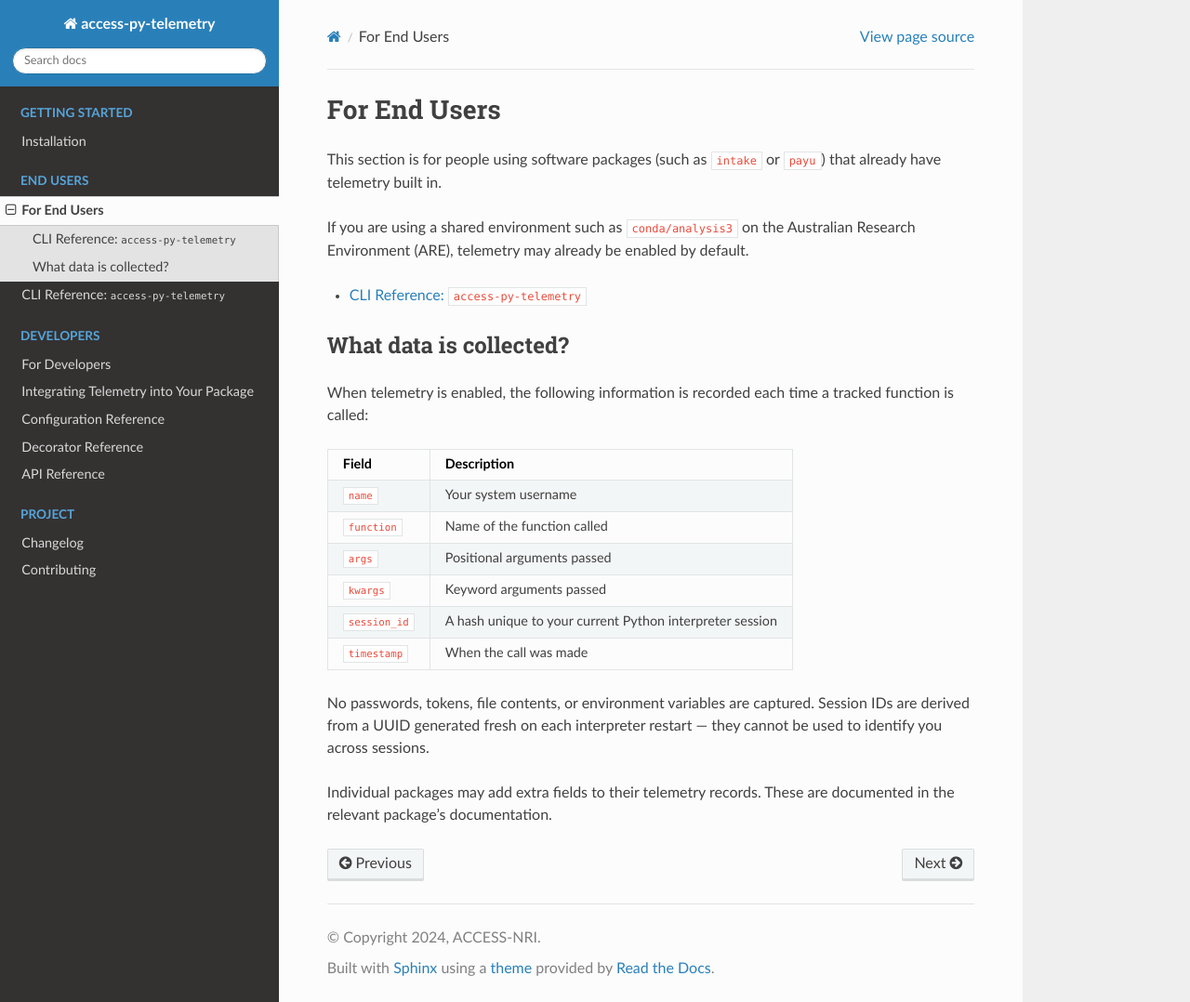
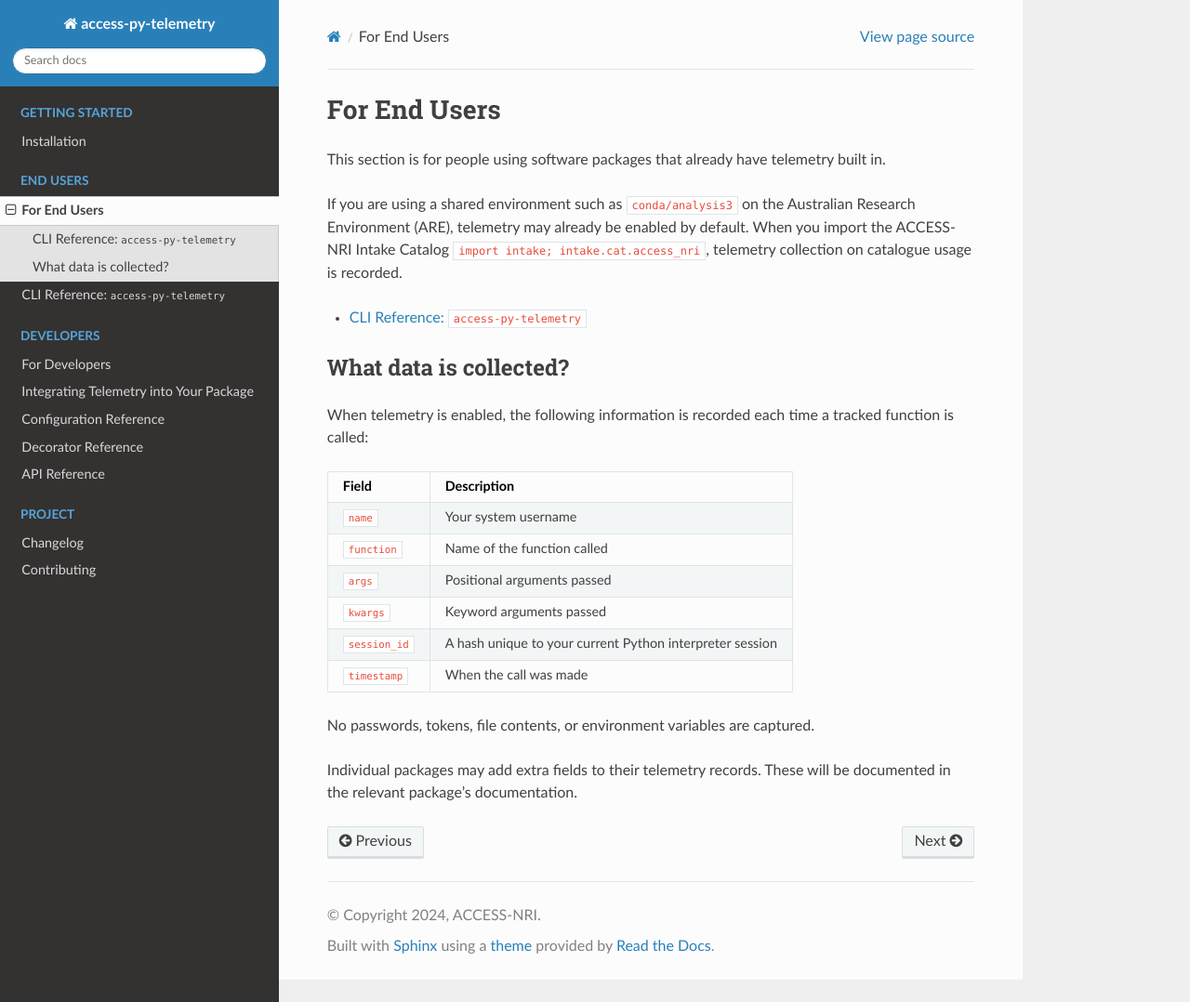
Before and after one commit to ACCESS-NRI/access-py-telemetry, a Sphinx documentation site: the page built from docs/end-users/index.md, in a window 1280 px wide and 1078 px high. Shown: the whole window at 93% size. Built offline with Sphinx 7.4.7 and the Read the Docs theme 3.1.0, drawn with Linux system fonts in a browser that asks for light colours.

Commit message:
Remove telemetry info on intake & payu (not correct). Statements about uuids not tracking users aer also kind of irrelevant... (#88)

````diff
--- a/docs/end-users/index.md
+++ b/docs/end-users/index.md
@@ -1,8 +1,9 @@
 # For End Users
 
-This section is for people using software packages (such as `intake` or `payu`) that already have telemetry built in.
+This section is for people using software packages that already have telemetry built in.
 
-If you are using a shared environment such as `conda/analysis3` on the Australian Research Environment (ARE), telemetry may already be enabled by default.
+If you are using a shared environment such as `conda/analysis3` on the Australian Research Environment (ARE), telemetry may already be enabled by default. When you import the ACCESS-NRI Intake Catalog
+`import intake; intake.cat.access_nri`, telemetry collection on catalogue usage is recorded.
 
 ```{toctree}
 :maxdepth: 1
@@ -23,6 +24,6 @@ When telemetry is enabled, the following information is recorded each time a tra
 | `session_id` | A hash unique to your current Python interpreter session |
 | `timestamp` | When the call was made |
 
-No passwords, tokens, file contents, or environment variables are captured. Session IDs are derived from a UUID generated fresh on each interpreter restart — they cannot be used to identify you across sessions.
+No passwords, tokens, file contents, or environment variables are captured.
 
-Individual packages may add extra fields to their telemetry records. These are documented in the relevant package's documentation.
+Individual packages may add extra fields to their telemetry records. These will be documented in the relevant package's documentation.
````
